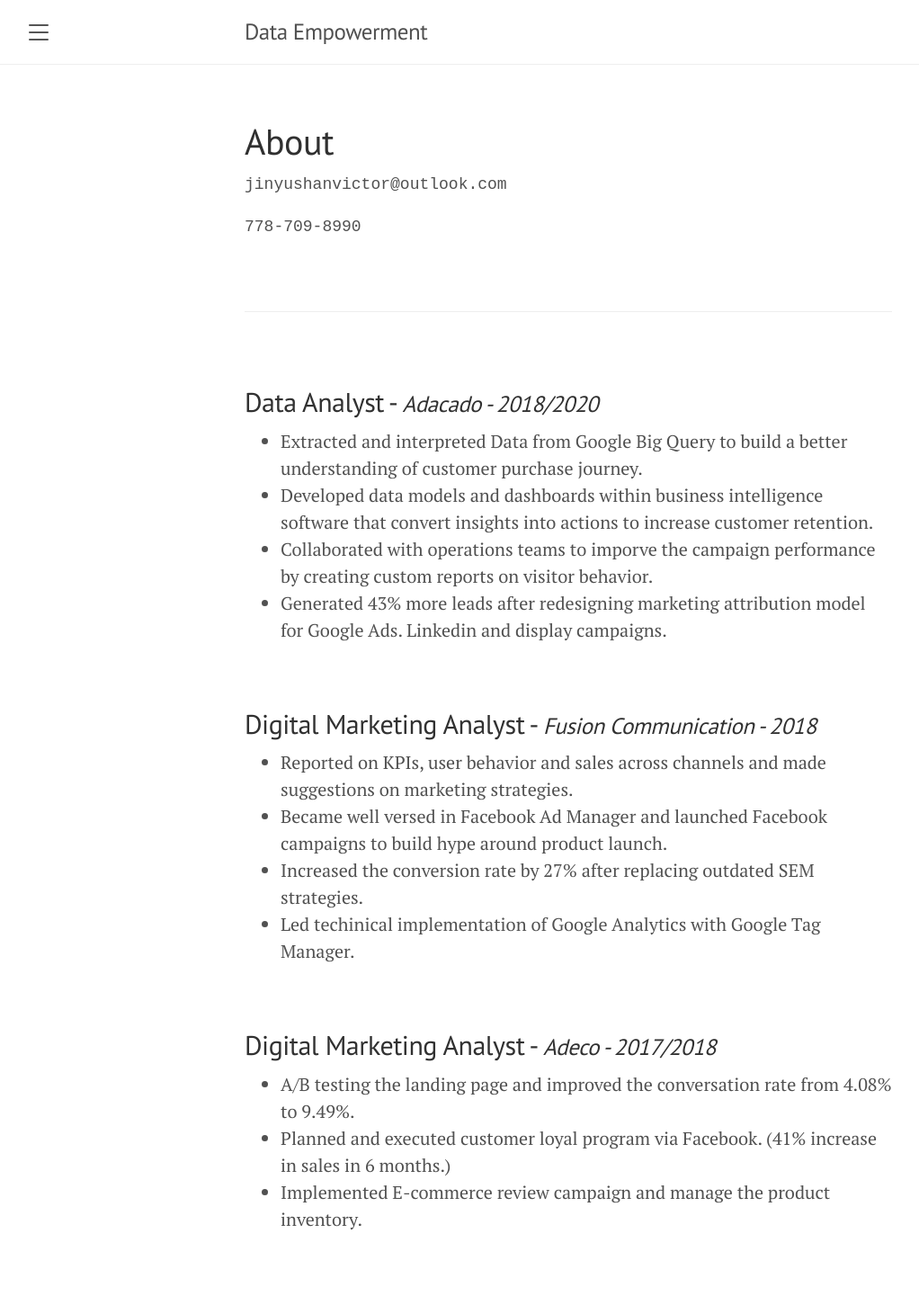
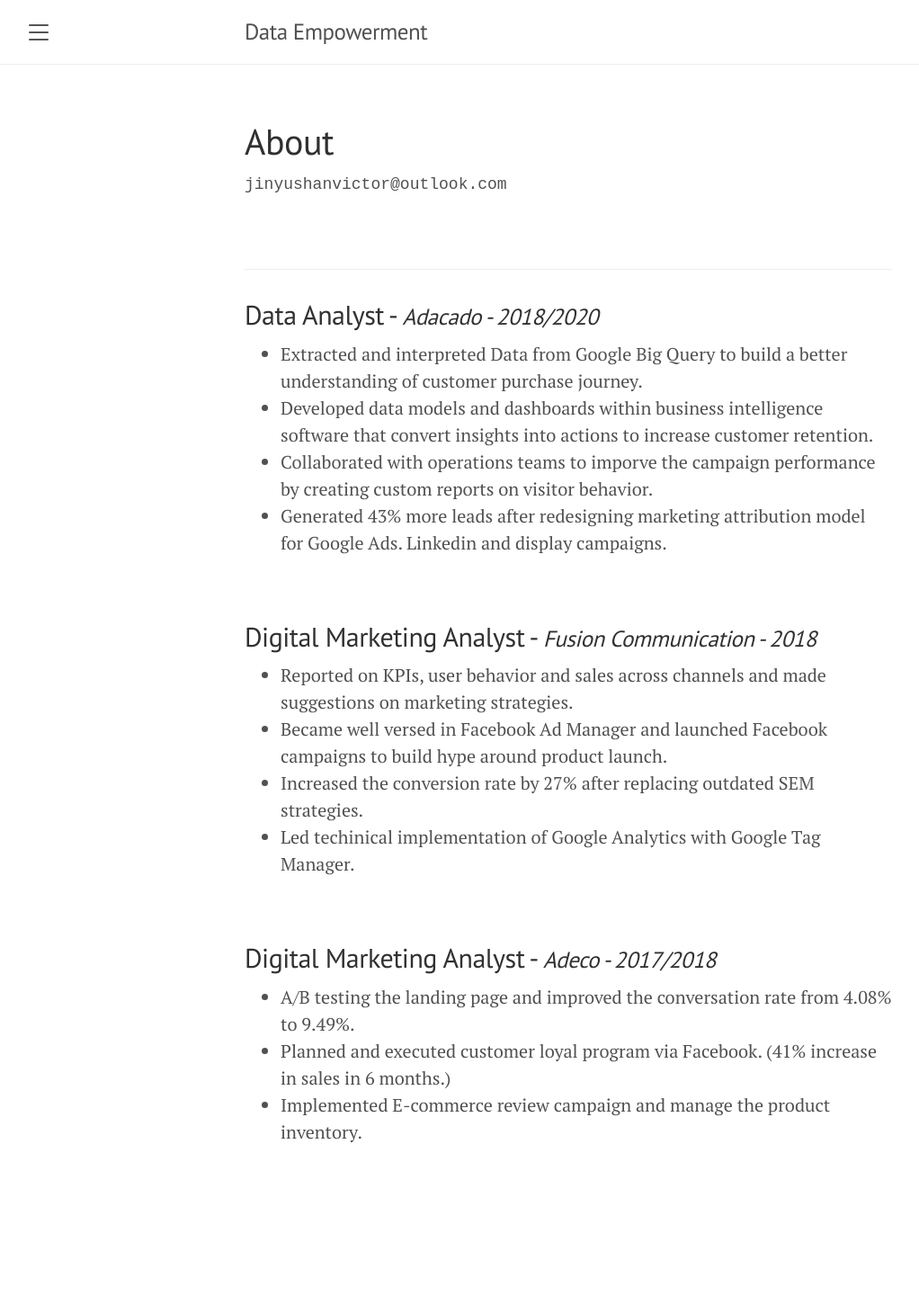
Before and after one commit to Viktorjin/Viktorjin.github.io, a Jekyll site: the page built from about.md, in a window 1280 px wide. Shown: the whole page at 90% size, without its empty margins (8-1030 px from the left). Built offline with Jekyll 4.4.1, drawn with Linux system fonts in a browser that asks for light colours; after the commit the page ends 1354 px from its top, so only the background shows below that.

Commit message:
remove phone#

```diff
--- a/about.md
+++ b/about.md
@@ -89,10 +89,9 @@ to{opacity:1;}
 }
 </style>
 <p class="css-typing">jinyushanvictor@outlook.com</p>
-<p class="css-typing">778-709-8990 </p>
 <br>
 <hr>
-<br>
+
 
 
 ## Data Analyst - <small><em> *Adacado - 2018/2020*<small><em>
```
